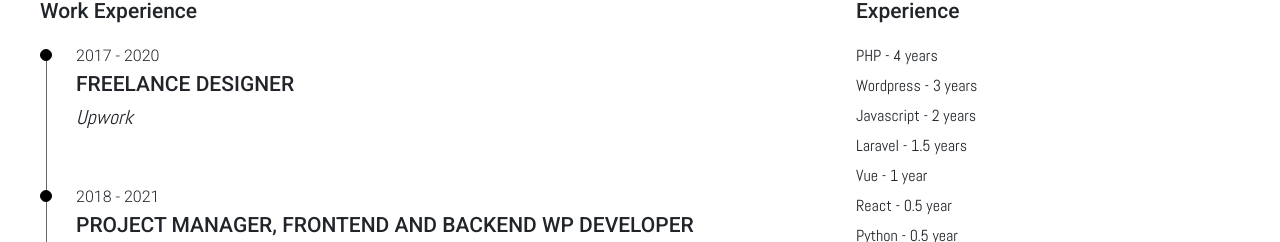
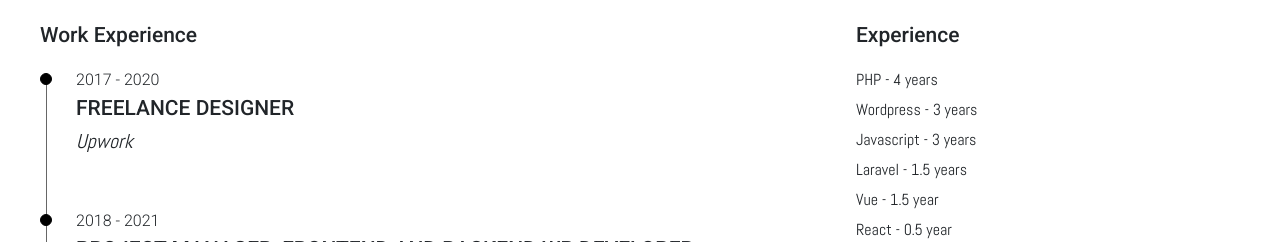
Before and after one commit to kristianpetrovic/kristianpetrovic.github.io, a plain HTML site: page index.html in a window 1280 px wide. Shown: the part 3034-3276 px from the top of the page. Drawn offline with nearby package versions, Linux system fonts and the light colour scheme.

Commit message:
Small XP update

```diff
--- a/index.html
+++ b/index.html
@@ -116,7 +116,7 @@
                         <div class="col-sm-8">
                             <p class="tech">Laravel</p>
                             <h3 class="subtitle white"><a target="_blank" class="link-nav" href="https://nextlevelcme.com/">NextLevel Nysora</a></h3>
-                            <p class="grey">Laravel app for renting/purchasing books. It managing payments with Stripe and communicating with another Cashier app. I’m currently working on the Paypal integration.</p>
+                            <p class="grey">Laravel app for renting/purchasing books and courses. It managing payments with Stripe and communicating with another Cashier app. I’m currently working on the Paypal integration.</p>
                         </div>
                 </div>
             </div>
@@ -322,9 +322,9 @@
                     <ul class="clear-list">
                         <li>PHP - 4 years</li>
                         <li>Wordpress - 3 years</li>
-                        <li>Javascript - 2 years</li>
+                        <li>Javascript - 3 years</li>
                         <li>Laravel - 1.5 years</li>
-                        <li>Vue - 1 year</li>
+                        <li>Vue - 1.5 year</li>
                         <li>React - 0.5 year</li>
                         <li>Python - 0.5 year</li>
                         <li>C - 0.5 year</li>
```
